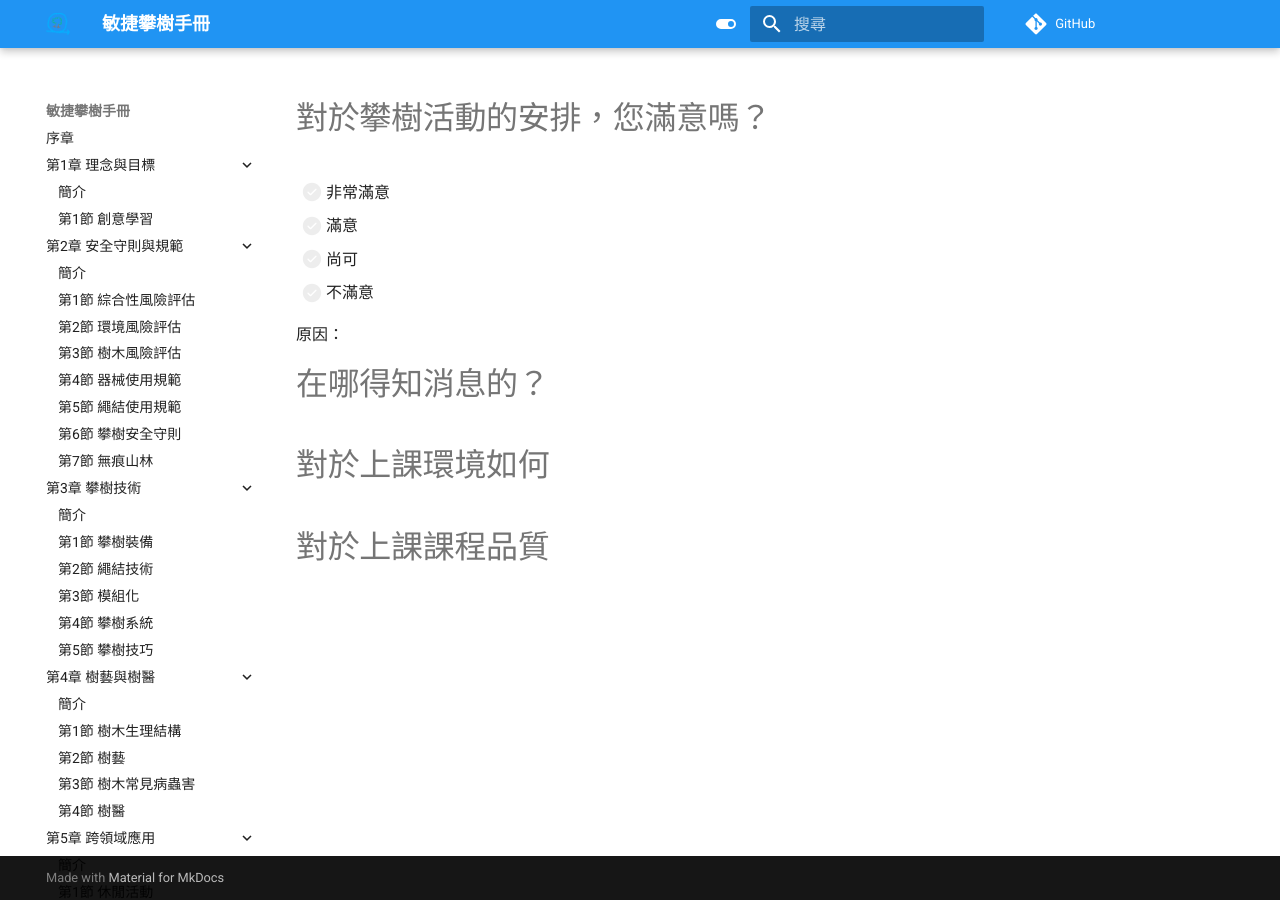
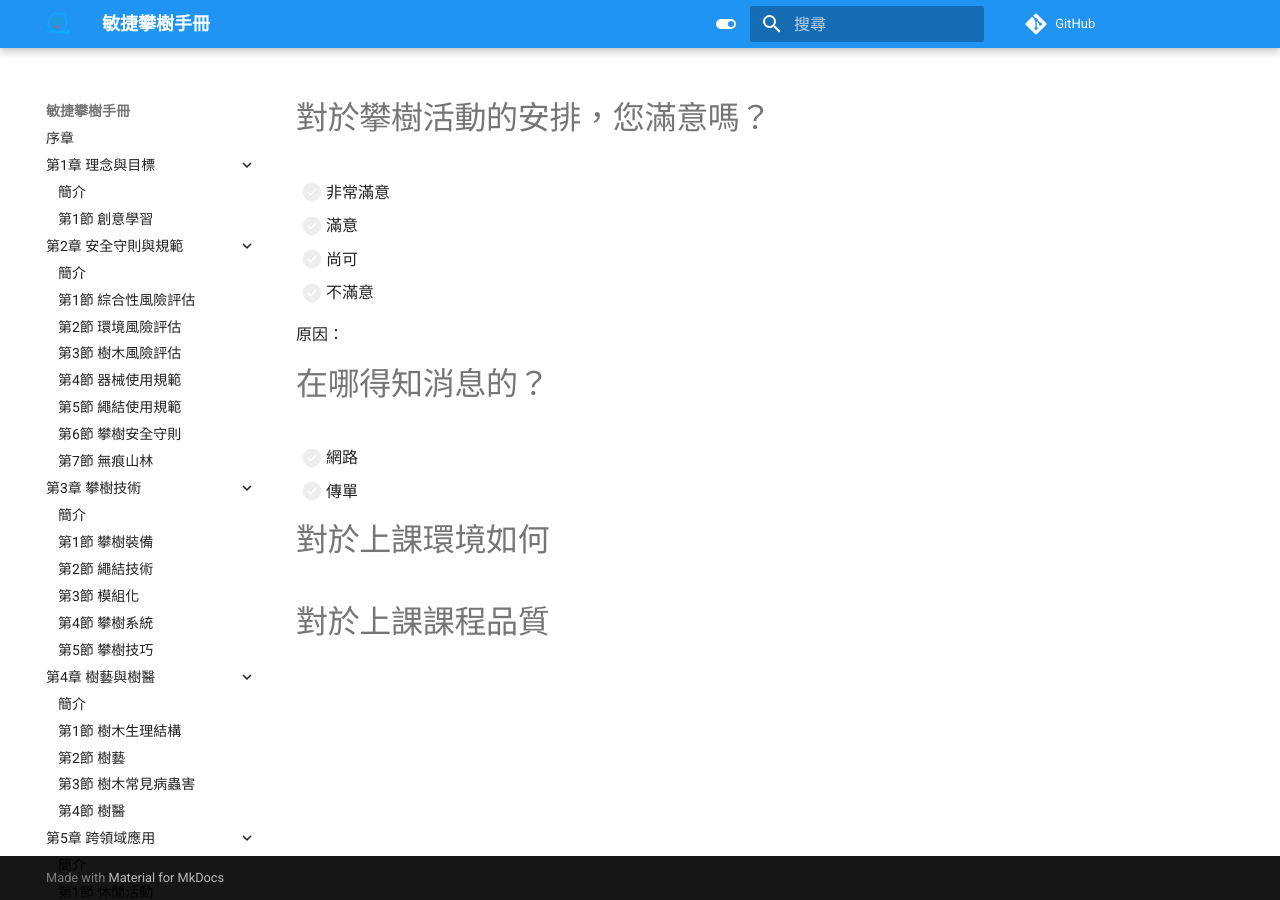
Before and after one commit to Uesugi-Summer-Sea/Agile-Tree-Climbing-Manual, an MkDocs documentation site: the page built from docs/7-附錄/3-問卷調查.md, in a window 1280 px wide. Built offline with MkDocs 1.6.1 and Material for MkDocs 9.7.7, drawn with Linux system fonts in a browser that asks for light colours; comment, search, counter and statistics services are not loaded.

Commit message:
此提交將新增一些可能得知的來源
修改內容


議題

```diff
--- a/docs/7-附錄/3-問卷調查.md
+++ b/docs/7-附錄/3-問卷調查.md
@@ -9,6 +9,8 @@
 
 
 # 在哪得知消息的？
+- [ ] 網路
+- [ ] 傳單
 
 # 對於上課環境如何
 
```
